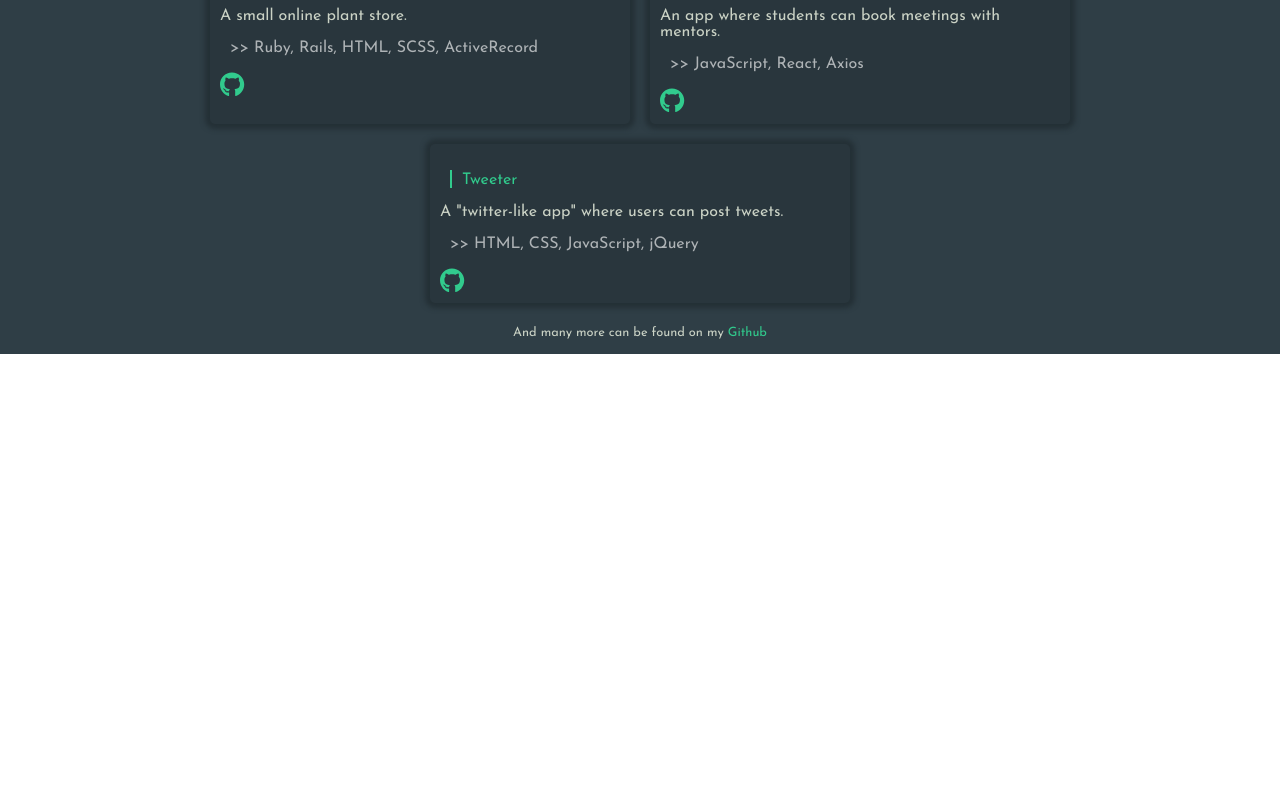
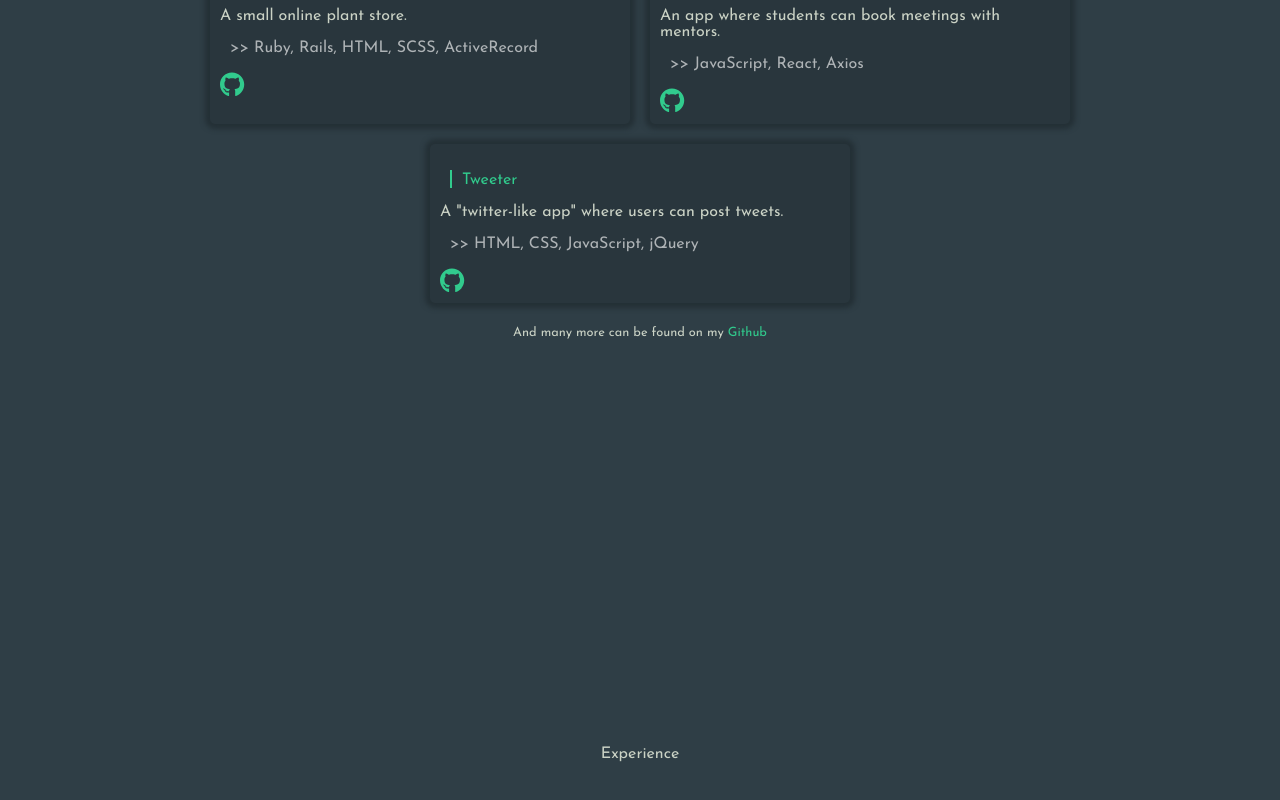
Before and after one commit to bulabd/Portfolio, a React (Create React App) app: page / in a window 1280 px wide. Shown: the part 4031-4831 px from the top of the page. Before the commit the page ends 4385 px from the top, so only its background shows below. Built offline with nearby package versions, Linux system fonts and the light colour scheme.

Commit message:
Add a contact section

```diff
--- /dev/null
+++ b/src/components/Main/Contact.css
@@ -0,0 +1,7 @@
+.contact {
+  display: flex;
+  flex-direction: column;
+  justify-content: center;
+  align-items: center;
+  min-height: 100vh;
+}
--- /dev/null
+++ b/src/components/Main/Contact.js
@@ -0,0 +1,9 @@
+import './Contact.css';
+
+export default function Contact() {
+  return (
+    <div className='contact'>
+      Experience
+    </div>
+  );
+};
--- a/src/components/Main/Main.js
+++ b/src/components/Main/Main.js
@@ -3,6 +3,7 @@ import Greeting from './Greeting';
 import About from './About.js';
 import Experience from './Experience';
 import Projects from './Projects';
+import Contact from './Contact';
 
 export default function Main() {
   return (
@@ -11,6 +12,7 @@ export default function Main() {
       <About />
       <Experience />
       <Projects />
+      <Contact />
     </div>
   );
 }
```
